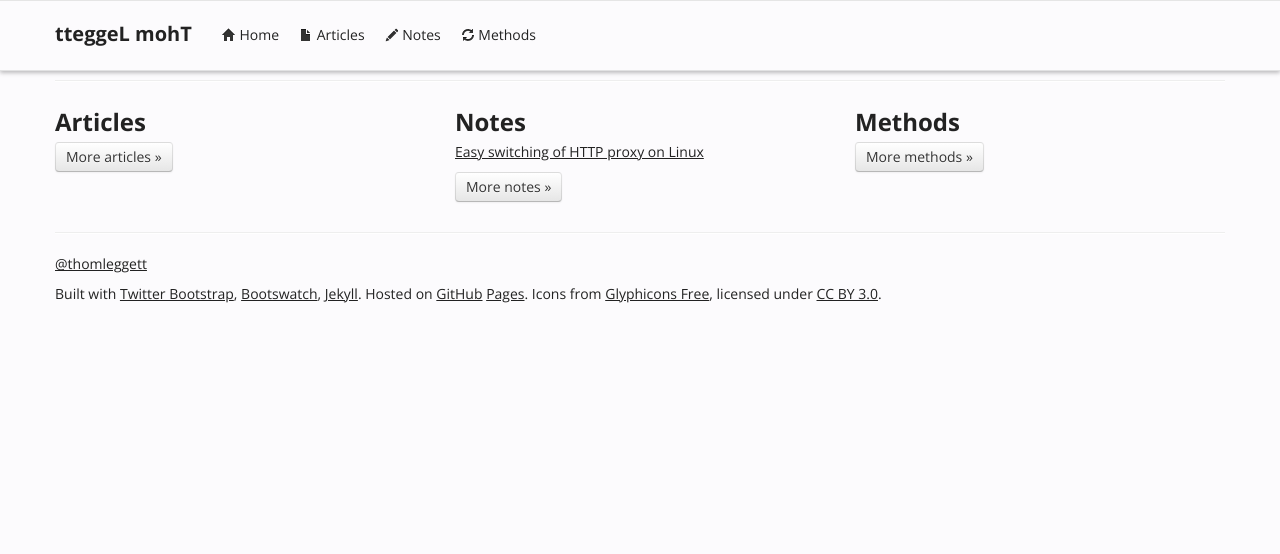
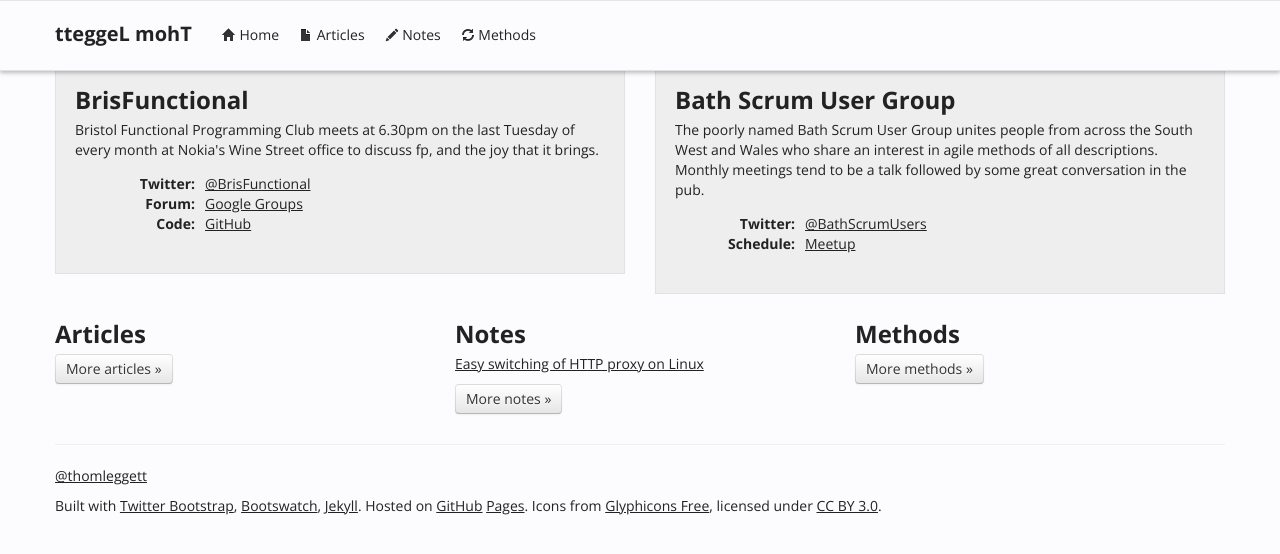
Before and after one commit to tteggel/tteggel.github.io, a Jekyll site: the page built from index.html, in a window 1280 px wide. Shown: the top 554 px of the page. Built offline with Jekyll 4.4.1, drawn with Linux system fonts in a browser that asks for light colours; nearby versions of some CDN libraries; Markdown is read by kramdown in place of the engine named in the settings.

Commit message:
Add community blurb to home.

```diff
--- a/index.html
+++ b/index.html
@@ -2,7 +2,38 @@
 layout: base
 ---
 
-<hr>
+
+<div class="row">
+  <div class="span12">
+  </div>
+  <div class="span6">
+    <div class="well">
+    <h2>BrisFunctional</h2>
+    <p>Bristol Functional Programming Club
+meets at 6.30pm on the last Tuesday of every month at Nokia's Wine Street office
+to discuss fp, and the joy that it brings.</p>
+    <dl class="dl-horizontal">
+      <dt>Twitter:</dt>
+      <dd><a href="https://twitter.com/brisfunctional">@BrisFunctional</a></dd>
+      <dt>Forum:</dt>
+      <dd><a href="https://groups.google.com/forum/?fromgroups#!forum/brisfunctional">Google Groups</a></dd>
+      <dt>Code:</dt>
+      <dd><a href="https://github.com/BrisFunctional">GitHub</a></dd>
+    </dl>
+    </div>
+  </div>
+  <div class="span6">
+    <div class="well">
+      <h2>Bath Scrum User Group</h2>
+      <p>The poorly named Bath Scrum User Group unites people from across the South West and Wales who share an interest in agile methods of all descriptions. Monthly meetings tend to be a talk followed by some great conversation in the pub.</p>
+      <dl class="dl-horizontal">
+        <dt>Twitter:</dt>
+        <dd><a href="https://twitter.com/BathScrumUsers">@BathScrumUsers</a></dd>
+        <dt>Schedule:</dt>
+        <dd><a href="http://www.meetup.com/Bath-Scrum-User-Group/">Meetup</a></dd>
+    </div>
+  </div>
+</div>
 
 <div class="row">
   <div class="span4">
```
